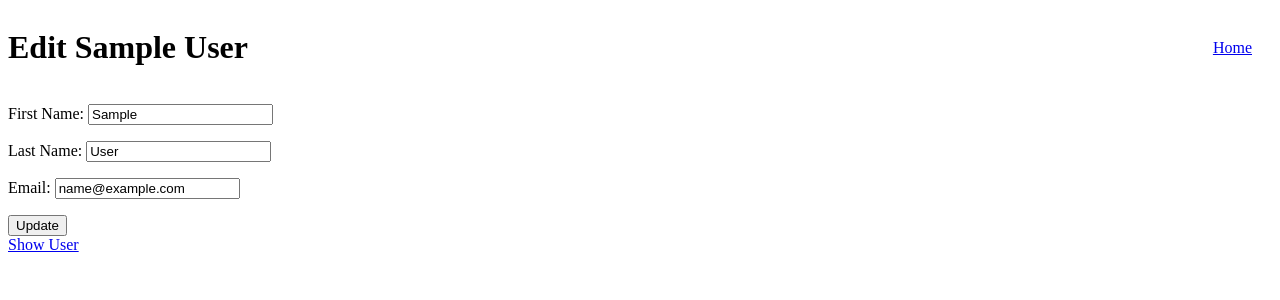
After one commit to xvaldez0411/python, a Flask app: page /users/1/edit in a window 1280 px wide. The commit adds this page. Shown: the top 300 px of the page. Run offline with Flask 2, Linux system fonts and the light colour scheme; tables that the repository leaves empty or names only in its code hold one stand-in row (values such as "Sample post").

Commit message:
added routes and html

```diff
--- a/flask_mysql/crud/assignment_users_cr/flask_app/controllers/users.py
+++ b/flask_mysql/crud/assignment_users_cr/flask_app/controllers/users.py
@@ -19,3 +19,30 @@ def create():
 def add_new():
     User.save(request.form)
     return redirect('/users')
+
+@app.route('/users/<int:id>')
+def show_user(id):
+    data = {
+        "id": id
+    }
+    return render_template('show_user.html', user=User.get_user(data))
+
+@app.route('/users/<int:id>/edit')
+def show_edit_form(id):
+    data = {
+        "id": id
+    }
+    return render_template("edit_user.html", user=User.get_user(data))
+
+@app.route('/users/<int:id>/update', methods=['POST'])
+def update_user(id):
+    User.update(request.form)
+    return redirect('/users')
+
+@app.route('/users/<int:id>/delete')
+def delete_user(id):
+    data = {
+    "id": id
+    }
+    User.delete(data)
+    return redirect('/users')
--- a/flask_mysql/crud/assignment_users_cr/flask_app/models/user.py
+++ b/flask_mysql/crud/assignment_users_cr/flask_app/models/user.py
@@ -24,3 +24,23 @@ class User:
     def save(cls,data):
         query = "INSERT INTO users(first_name, last_name, email) VALUES(%(first_name)s, %(last_name)s, %(email)s);"
         user_id = connectToMySQL(cls.db).query_db(query, data)
+
+    @classmethod
+    def get_user(cls,data):
+        query = "SELECT * FROM users WHERE id=%(id)s;"
+        results = connectToMySQL(cls.db).query_db(query,data)
+        if len(results) < 1:
+            return False
+        row = results[0]
+        user = cls(row)
+        return user
+
+    @classmethod
+    def update(cls,data):
+        query = "UPDATE users SET first_name = %(first_name)s, last_name = %(last_name)s, email = %(email)s WHERE id = %(id)s;"
+        return connectToMySQL(cls.db).query_db(query, data)
+
+    @classmethod
+    def delete(cls,data):
+        query = "DELETE FROM users WHERE id = %(id)s;"
+        return connectToMySQL(cls.db).query_db(query, data)
--- a/flask_mysql/crud/assignment_users_cr/flask_app/static/css/style.css
+++ b/flask_mysql/crud/assignment_users_cr/flask_app/static/css/style.css
@@ -2,5 +2,5 @@
     display: flex;
     align-items: center;
     justify-content: space-between;
-    margin: 0px 20px;
+    margin: 0px 20px 0px 0px;
 }
--- a/flask_mysql/crud/assignment_users_cr/flask_app/templates/all_users.html
+++ b/flask_mysql/crud/assignment_users_cr/flask_app/templates/all_users.html
@@ -23,6 +23,11 @@
                 <td>{{user.first_name}} {{user.last_name}}</td>
                 <td>{{user.email}}</td>
                 <td>{{user.created_at}}</td>
+                <td>
+                    <a href="/users/{{user.id}}">Show</a>
+                    <a href="/users/{{user.id}}/edit">Edit</a>
+                    <a href="/users/{{user.id}}/delete">Delete</a>
+                </td>
             </tr>
             {% endfor %}
         </tbody>
--- /dev/null
+++ b/flask_mysql/crud/assignment_users_cr/flask_app/templates/edit_user.html
@@ -0,0 +1,25 @@
+<!DOCTYPE html>
+<html lang="en">
+<head>
+    <meta charset="UTF-8">
+    <meta http-equiv="X-UA-Compatible" content="IE=edge">
+    <meta name="viewport" content="width=device-width, initial-scale=1.0">
+    <link rel="stylesheet" type="text/css" href="{{ url_for('static', filename='css/style.css') }}">
+    <title>Edit {{user.first_name}} {{user.last_name}}</title>
+</head>
+<body>
+    <div class="topbar">
+        <h1>Edit {{user.first_name}} {{user.last_name}}</h1>
+        <a href="/users">Home</a>
+    </div>
+        <form action="/users/{{user.id}}/update", method = "POST">
+            <input name="id" type="hidden" value="{{user.id}}">
+            <p>First Name: <input type="text" name="first_name" value="{{user.first_name}}"></p>
+            <p>Last Name: <input type="text" name="last_name" value="{{user.last_name}}"></p>
+            <p>Email: <input type="email" name="email" value="{{user.email}}"></p>
+            <button type="submit">Update</button>
+        </form>
+        <a href="/users/{{user.id}}">Show User</a>
+
+</body>
+</html>
```
Also changed, not shown: flask_mysql/crud/assignment_users_cr/flask_app/templates/show_user.html (added, +21 -0 lines).
